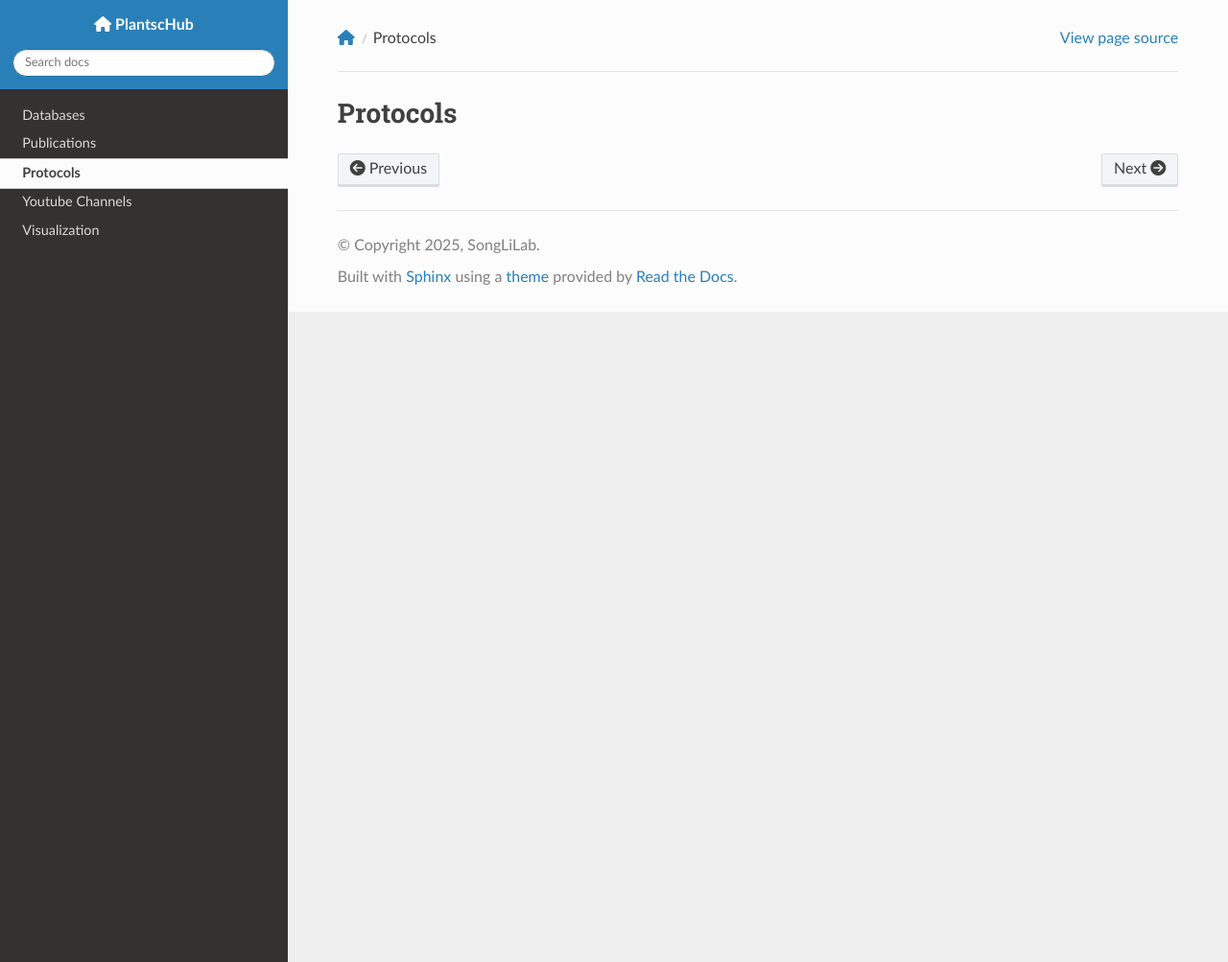
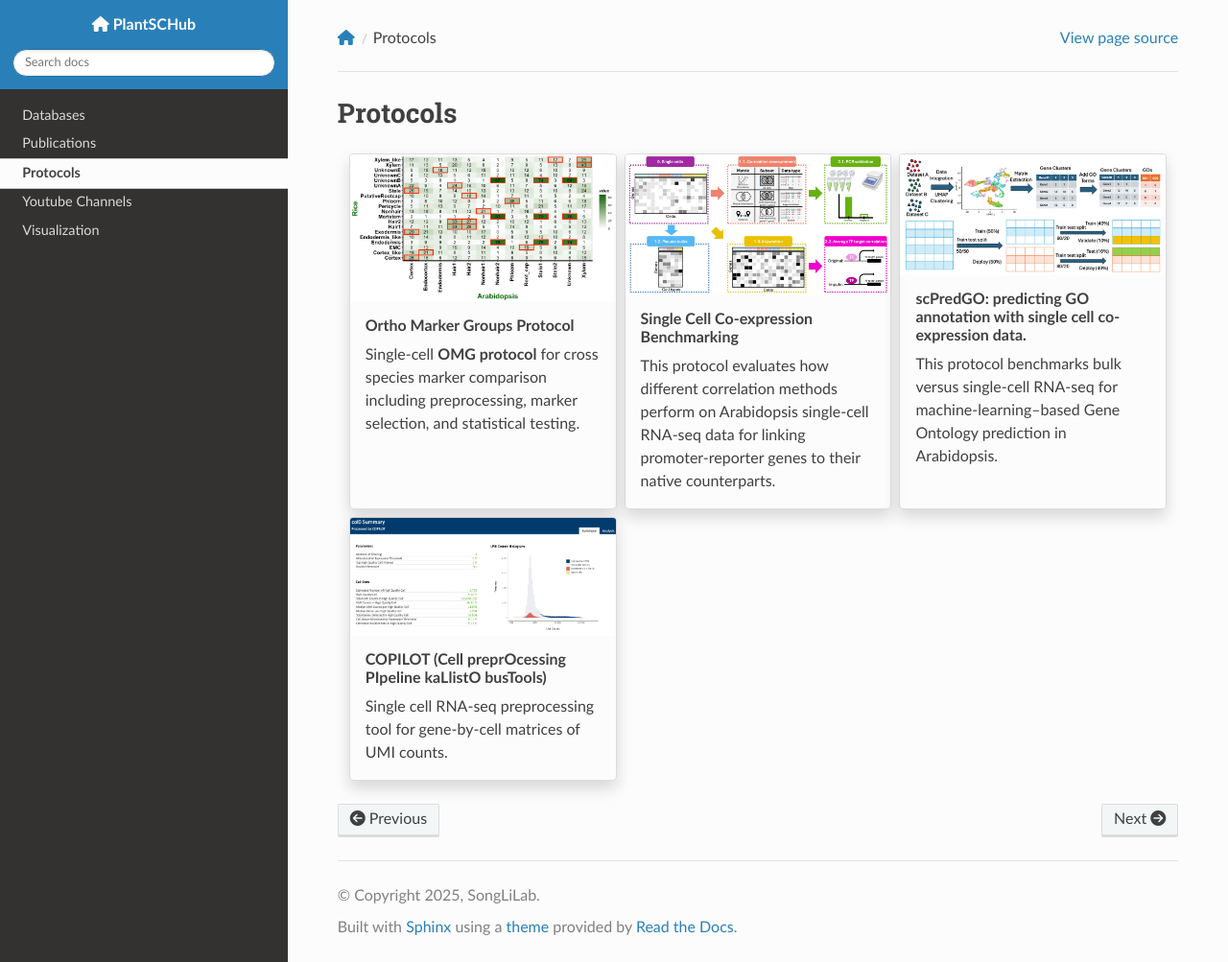
Before and after one commit to songliVT/PlayGroundRTD, a Sphinx documentation site: the page built from docs/source/content/protocols.md, in a window 1280 px wide and 1003 px high. Shown: the whole window at 96% size. Built offline with Sphinx 7.4.7 and the Read the Docs theme 3.1.0, drawn with Linux system fonts in a browser that asks for light colours; nearby versions of some CDN libraries; pages that are not in the unit, such as notebooks, are missing from menus.

Commit message:
Added protocol page

```diff
--- a/docs/source/conf.py
+++ b/docs/source/conf.py
@@ -9,7 +9,7 @@ def setup(app):
 
 # -- Project information
 
-project = 'PlantscHub'
+project = 'PlantSCHub'
 copyright = '2025, SongLiLab'
 author = 'SongLiLab'
 
--- a/docs/source/content/protocols.md
+++ b/docs/source/content/protocols.md
@@ -1 +1,35 @@
 # Protocols
+
+::::{grid} 1 2 3 3
+:gutter: 2
+
+:::{grid-item-card} Ortho Marker Groups Protocol
+:link: https://github.com/LiLabAtVT/OrthoMarkerGeneGroups
+:shadow: md
+:img-top: ../_static/images/Protocol_OMG_Arabidopsis_Rice.png
+Single-cell **OMG protocol** for cross species marker comparison including preprocessing, marker selection, and statistical testing.
+:::
+
+:::{grid-item-card} Single Cell Co-expression Benchmarking
+:link: https://github.com/ct-tranchau/scCoBench
+:shadow: md
+:img-top: ../_static/images/Protocol_scCoBench.png
+This protocol evaluates how different correlation methods perform on Arabidopsis single-cell RNA-seq data for linking promoter-reporter genes to their native counterparts.
+:::
+
+:::{grid-item-card} scPredGO: predicting GO annotation with single cell co-expression data.
+:link: https://www.sciencedirect.com/science/chapter/edited-volume/pii/B9780443237362000149
+:shadow: md
+:img-top: ../_static/images/Protocol_scPred.png
+This protocol benchmarks bulk versus single-cell RNA-seq for machine-learning–based Gene Ontology prediction in Arabidopsis.
+:::
+
+:::{grid-item-card} COPILOT (Cell preprOcessing PIpeline kaLlistO busTools)
+:link: https://github.com/Hsu-Che-Wei/COPILOT
+:shadow: md
+:img-top: ../_static/images/Protocol_COPILOT_Summary.png
+Single cell RNA-seq preprocessing tool for gene-by-cell matrices of UMI counts.
+:::
+
+
+::::
```
Also changed, not shown: docs/source/_static/images/Protocol_COPILOT_Summary.png (added), docs/source/_static/images/Protocol_OMG_Arabidopsis_Rice.png (added), docs/source/_static/images/Protocol_scCoBench.png (added), docs/source/_static/images/Protocol_scPred.png (added).
